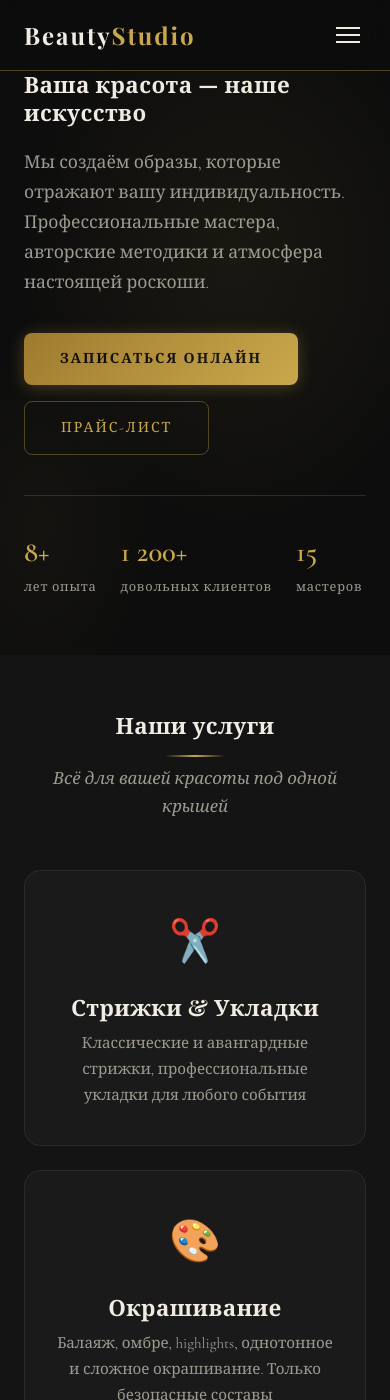
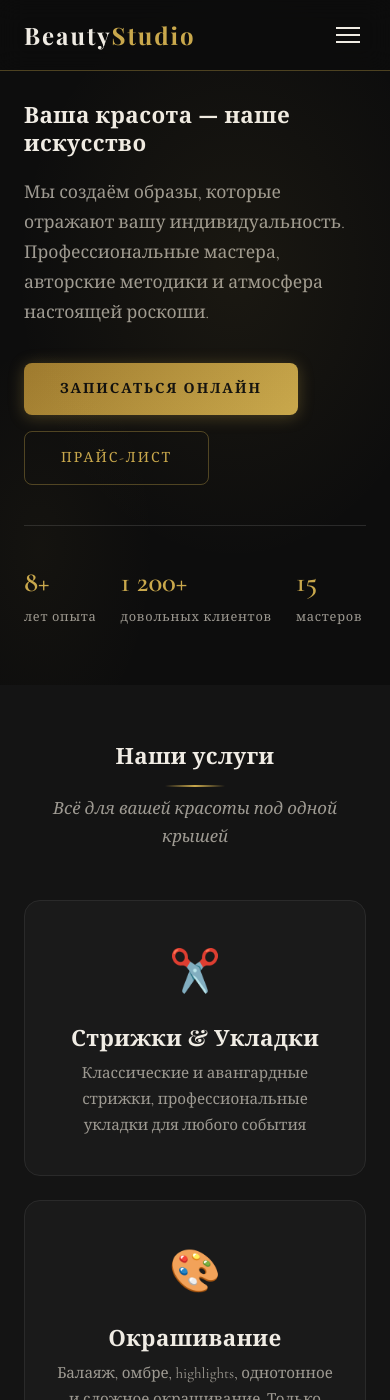
Before and after one commit to Evgiv08/mila-beauty-room, a Jekyll site: the page built from index.html, in a window 390 px wide and 1400 px high. Built offline with Jekyll 4.4.1, drawn with Linux system fonts in a browser that asks for light colours; some web fonts are replaced.

Commit message:
Initial Jekyll commit

```diff
--- a/assets/css/style.css
+++ b/assets/css/style.css
@@ -248,7 +248,7 @@ section { padding: 60px 0; }
   position: relative;
   overflow: hidden;
   background: var(--bg-primary);
-  padding-top: 70px;
+  padding-top: 100px;
 }
 
 .hero-bg {
@@ -912,6 +912,7 @@ footer {
   .footer-grid { grid-template-columns: 1fr 1fr; }
   .price-category-header { padding: 20px 24px; }
   .price-list { padding: 0 24px 8px; }
+  .hero { min-height: auto; }
 }
 
 @media (max-width: 767px) {
```
Also changed, not shown: README.md, 1 other file.
